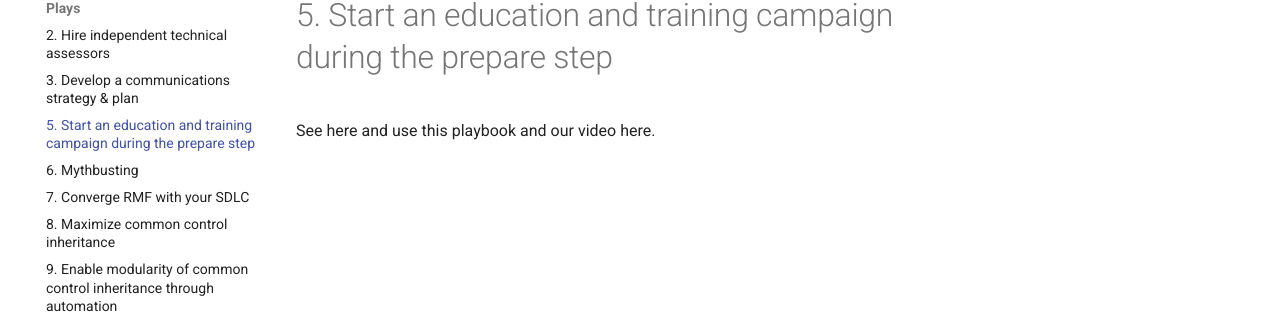
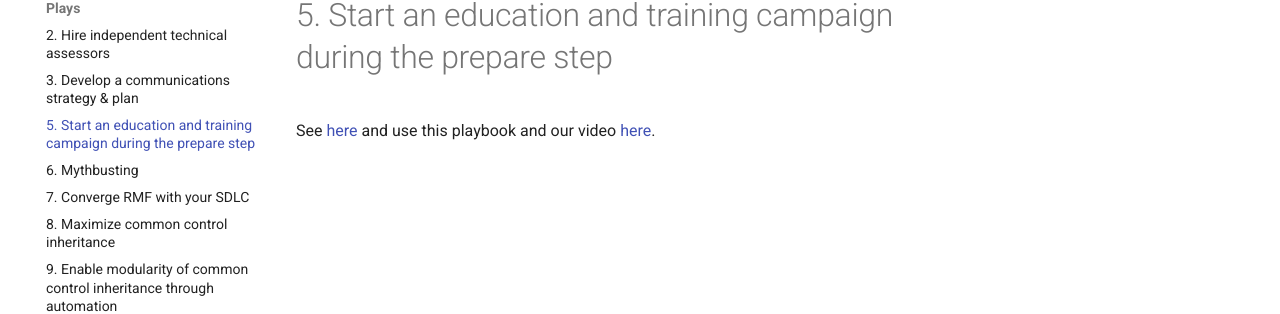
Before and after one commit to rise8-us/cato-playbook, an MkDocs documentation site: the page built from docs/education.md, in a window 1280 px wide. Shown: the part 151-465 px from the top of the page. Built offline with MkDocs 1.6.1 and Material for MkDocs 9.7.7, drawn with Linux system fonts in a browser that asks for light colours; comment, search, counter and statistics services are not loaded; part of the change alters nothing that is shown.

```diff
--- a/docs/education.md
+++ b/docs/education.md
@@ -1,3 +1,3 @@
 # 5. Start an education and training campaign during the prepare step
 
-See here and use this playbook and our video here.
+See [here](prepare.md) and use this playbook and our video [here](https://www.rise8.us/resources/continuous-delivery-for-nist-rmf-cato).
```
